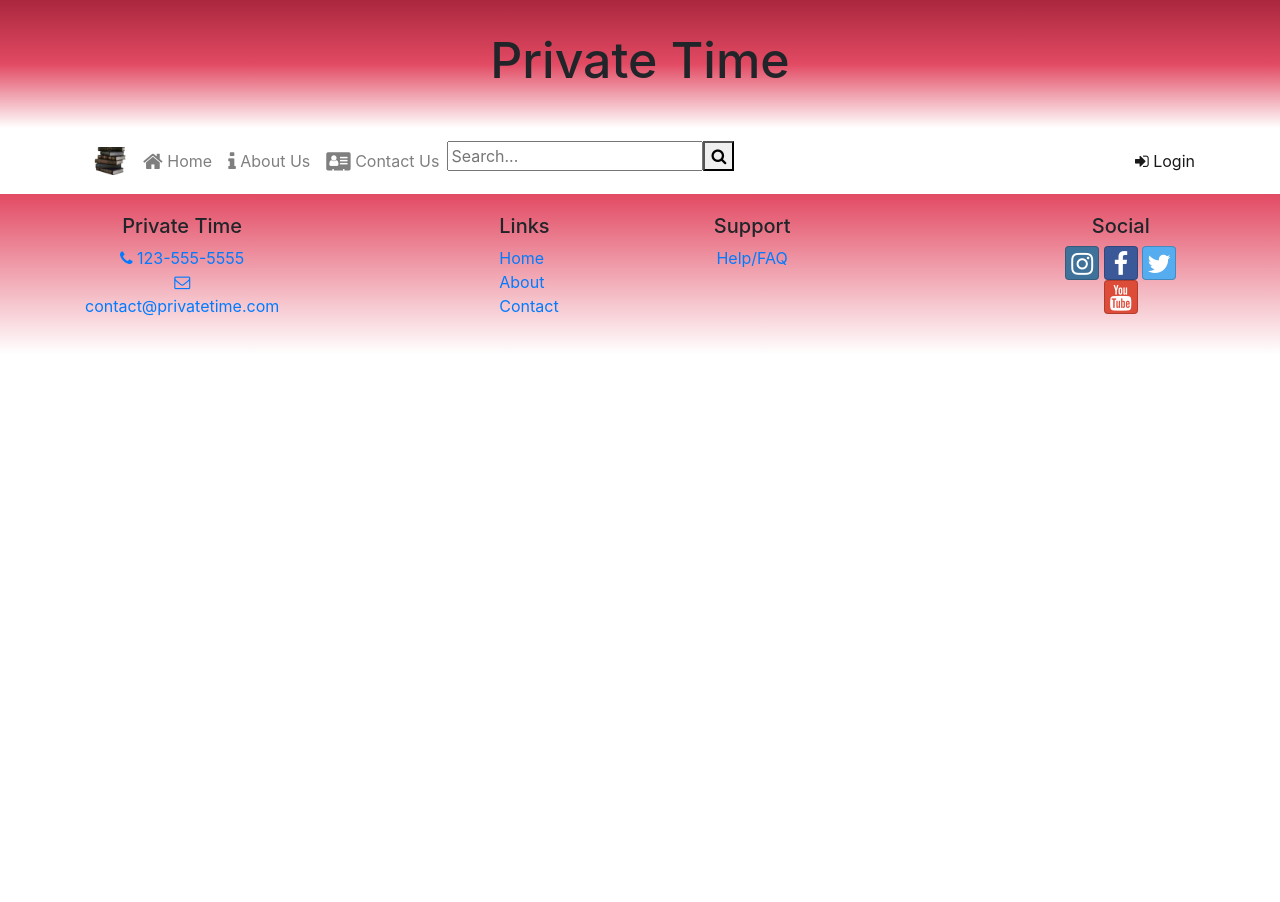
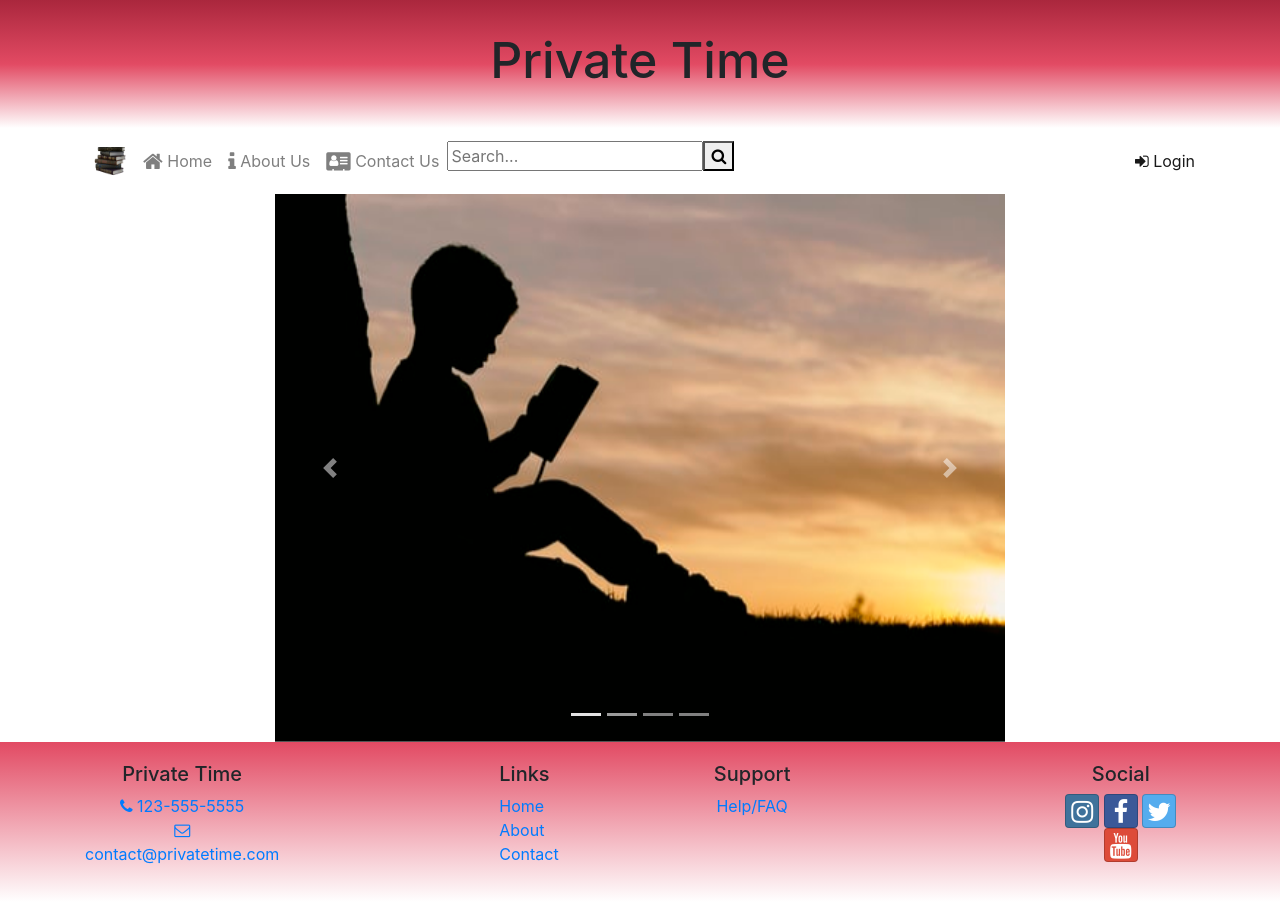
Before and after one commit to GardnerJohn/PrivateTime, a website: page index.html in a window 1280 px wide. Before the commit the page ends 800 px from the top, so only its background shows below. Drawn offline with nearby package versions, Linux system fonts and the light colour scheme.

Commit message:
carousel added

```diff
--- a/index.html
+++ b/index.html
@@ -63,13 +63,44 @@
     <!-- login modal end -->
 
     <!-- Start of desired content -->
+
+    <!-- carousel -->
     <div class="container">
-      <div class="row">
-        <div class="col">
-
-        </div> <!-- col end -->
-      </div> <!-- row end -->
-    </div> <!-- container end -->
+      <div class="row row-content ">
+        <div class="col-md-8 mx-auto">
+          <div id="homeCarousel" class="carousel" data-ride="carousel">
+            <ol class="carousel-indicators">
+              <li data-target="#homeCarousel" data-slide-to="0" class="active"></li>
+              <li data-target="#homeCarousel" data-slide-to="1"></li>
+              <li data-target="#homeCarousel" data-slide-to="2"></li>
+              <li data-target="#homeCarousel" data-slide-to="3"></li>
+            </ol>
+            <div class="carousel-inner">
+              <div class="carousel-item active">
+                <img src="images/man reading on beach.jfif" alt="man reading on beach" class="d-block w-100">
+              </div> <!-- inner -->
+              <div class="carousel-item">
+                <img src="images/child at sunset reading.jfif" alt="child reading at sunset" class="d-block w-100">
+              </div> <!-- item-->
+              <div class="carousel-item">
+                <img src="images/boy reading outside.jfif" alt="boy reading outside" class="d-block w-100">
+              </div> <!-- item-->
+              <div class="carousel-item">
+                <img src="images/books.jfif" alt="collection of books" class="d-block w-100">
+              </div> <!-- item-->
+            </div> <!-- carousel-inner -->
+            <a class="carousel-control-prev" href="#homeCarousel" role="button" data-slide="prev">
+              <span class="carousel-control-prev-icon"></span>
+              <span class="sr-only">Previous</span>
+            </a>
+            <a class="carousel-control-next" href="#homeCarousel" role="button" data-slide="next">
+              <span class="carousel-control-next-icon"></span>
+              <span class="sr-only">Next</span>
+            </a>
+          </div>
+        </div>
+      </div>
+    </div>
 
 
     <!-- Footer -->
```
